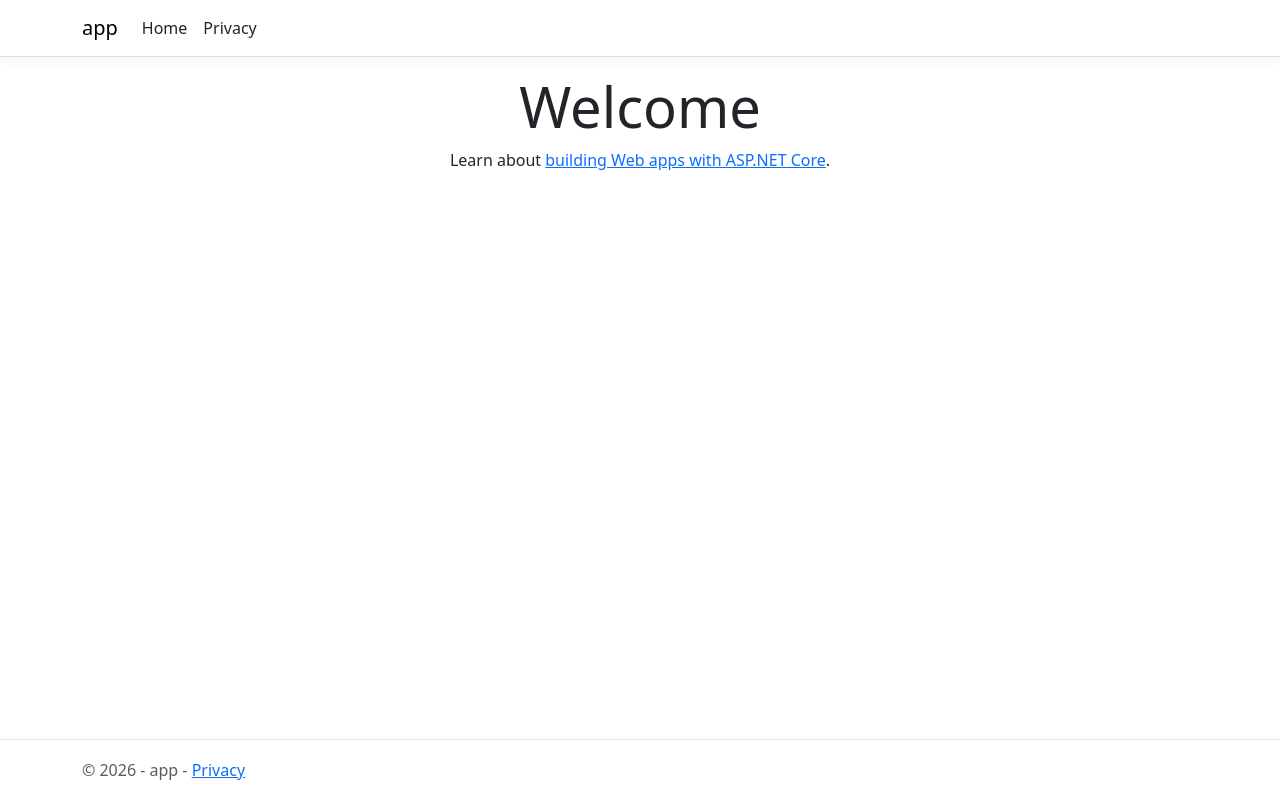
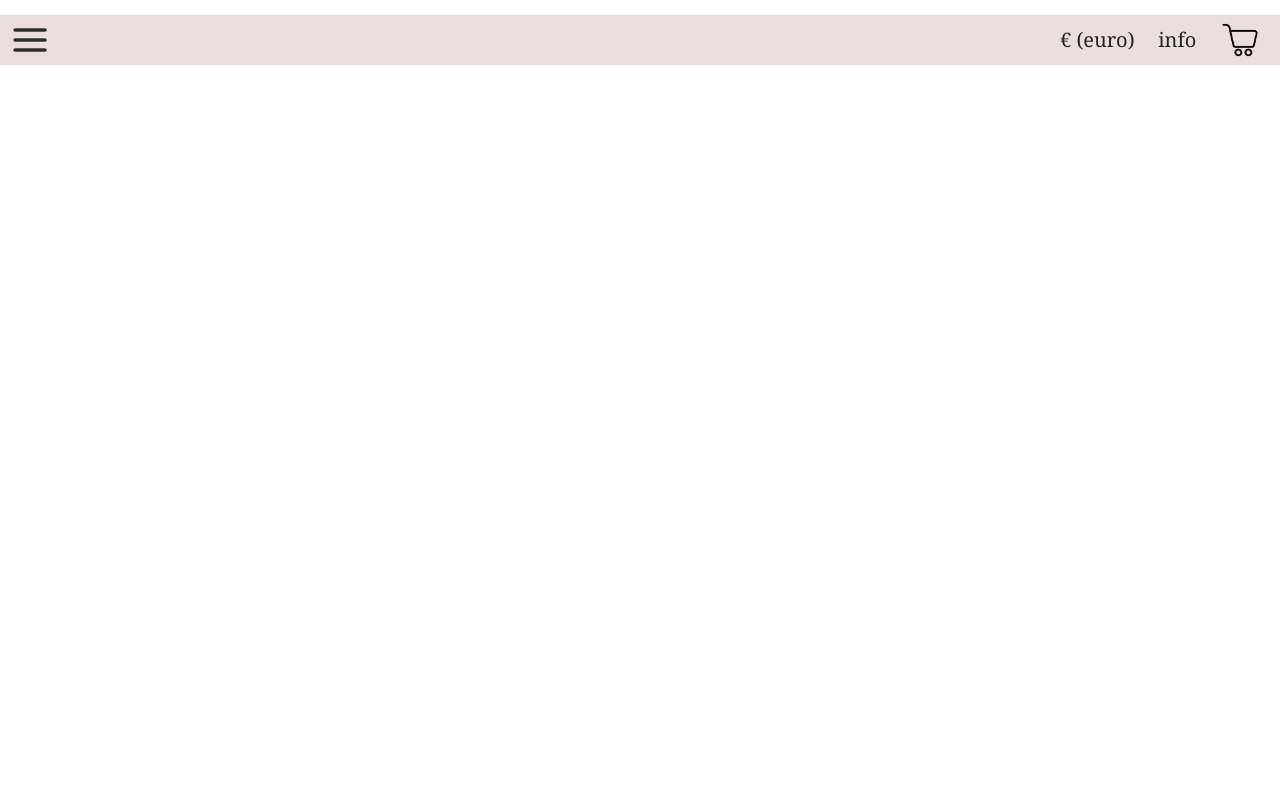
Before and after one commit to Alexitu01/Press-on, an ASP.NET Core app: page / in a window 1280 px wide. Run offline with ASP.NET Core 8, Linux system fonts and the light colour scheme; style sheets or scripts are compiled from the project's sources.

Commit message:
added images, and style for possible header

```diff
--- a/app/Pages/Index.cshtml
+++ b/app/Pages/Index.cshtml
@@ -1,10 +1,2 @@
 @page
 @model IndexModel
-@{
-    ViewData["Title"] = "Home page";
-}
-
-<div class="text-center">
-    <h1 class="display-4">Welcome</h1>
-    <p>Learn about <a href="https://learn.microsoft.com/aspnet/core">building Web apps with ASP.NET Core</a>.</p>
-</div>
--- a/app/Pages/Shared/_Layout.cshtml
+++ b/app/Pages/Shared/_Layout.cshtml
@@ -1,52 +1,22 @@
-<!DOCTYPE html>
-<html lang="en">
 <head>
     <meta charset="utf-8" />
     <meta name="viewport" content="width=device-width, initial-scale=1.0" />
-    <title>@ViewData["Title"] - app</title>
+    <title>@ViewData["Title"] - Press-on</title>
     <script type="importmap"></script>
     <link rel="stylesheet" href="~/lib/bootstrap/dist/css/bootstrap.min.css" />
     <link rel="stylesheet" href="~/css/site.css" asp-append-version="true" />
     <link rel="stylesheet" href="~/app.styles.css" asp-append-version="true" />
 </head>
-<body>
-    <header>
-        <nav class="navbar navbar-expand-sm navbar-toggleable-sm navbar-light bg-white border-bottom box-shadow mb-3">
-            <div class="container">
-                <a class="navbar-brand" asp-area="" asp-page="/Index">app</a>
-                <button class="navbar-toggler" type="button" data-bs-toggle="collapse" data-bs-target=".navbar-collapse" aria-controls="navbarSupportedContent"
-                        aria-expanded="false" aria-label="Toggle navigation">
-                    <span class="navbar-toggler-icon"></span>
-                </button>
-                <div class="navbar-collapse collapse d-sm-inline-flex justify-content-between">
-                    <ul class="navbar-nav flex-grow-1">
-                        <li class="nav-item">
-                            <a class="nav-link text-dark" asp-area="" asp-page="/Index">Home</a>
-                        </li>
-                        <li class="nav-item">
-                            <a class="nav-link text-dark" asp-area="" asp-page="/Privacy">Privacy</a>
-                        </li>
-                    </ul>
-                </div>
-            </div>
-        </nav>
-    </header>
-    <div class="container">
-        <main role="main" class="pb-3">
-            @RenderBody()
-        </main>
+<header class="header">
+    <div class="items">
+        <img src="imgs/burger.png" class="burger">
+        <div class="side-options">
+            <h3 class="currency"> € (euro)</h3 >
+            <h3 class = "info">info</h3>
+            <button class="goToCart"><img src="imgs/cart.png" class="cart"></button>
+        </div>
     </div>
-
-    <footer class="border-top footer text-muted">
-        <div class="container">
-            &copy; 2026 - app - <a asp-area="" asp-page="/Privacy">Privacy</a>
-        </div>
-    </footer>
-
-    <script src="~/lib/jquery/dist/jquery.min.js"></script>
-    <script src="~/lib/bootstrap/dist/js/bootstrap.bundle.min.js"></script>
-    <script src="~/js/site.js" asp-append-version="true"></script>
-
-    @await RenderSectionAsync("Scripts", required: false)
-</body>
-</html>
+</header>
+<main role="main" class="pb-3">
+    @RenderBody()
+</main>
--- a/app/Pages/Shared/_Layout.cshtml.css
+++ b/app/Pages/Shared/_Layout.cshtml.css
@@ -46,3 +46,73 @@ button.accept-policy {
   white-space: nowrap;
   line-height: 60px;
 }
+
+.header{
+  display:flex;
+  align-items:center;
+  height:80px;
+}
+
+.items{
+  padding-left: 10px;
+  padding-right: 10px;
+  display:flex;
+  flex-direction: row;
+  align-items: center;
+  justify-content: space-between;
+  width:100%;
+  height:50px;
+  background-color: rgba(236, 221, 221)
+
+}
+
+.side-options{
+  display:flex;
+  justify-content: center;
+  width: 200px;
+  flex-direction:row;
+  justify-content:space-between;
+  padding: 0;
+  margin:10px;
+
+}
+
+.side-options h3{
+  display:flex;
+  justify-content:center;
+  font-size:20px;
+  align-items:center;
+  margin: 0px;
+  font-family:Georgia, 'Times New Roman', Times, serif;
+}
+
+.side-options > *:hover{
+  cursor:pointer;
+  opacity: 0.6;
+}
+
+.goToCart{
+  text-decoration:none;
+  border:none;
+  background:none;
+  margin:0;
+  padding:0;
+}
+
+
+.burger{
+  width: 40px;
+}
+
+
+.burger:hover{
+  cursor:pointer;
+  opacity: 0.6;
+  filter: brightness(0) saturate(100%) invert(35%) sepia(91%)
+          saturate(1900%) hue-rotate(196deg) brightness(98%);
+}
+
+.cart{
+  width:40px;
+  height:40px;
+}
```
Also changed, not shown: app/Program.cs (line endings or trailing spaces), app/wwwroot/imgs/burger.png (added), app/wwwroot/imgs/cart.png (added), app/wwwroot/imgs/logo.png (added), 1 other file.
